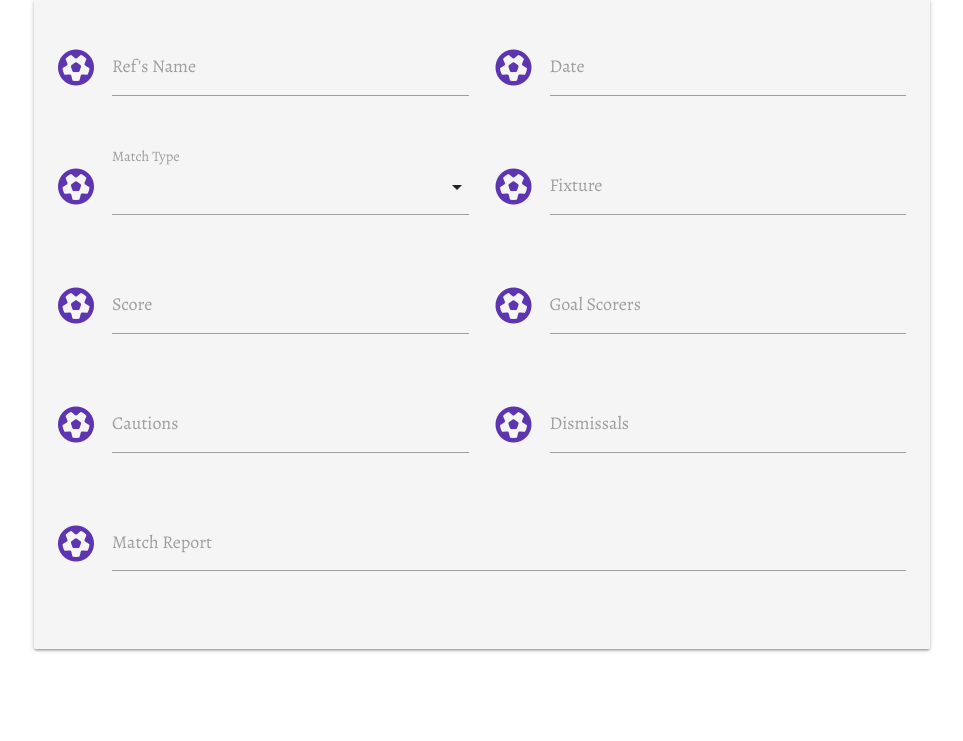
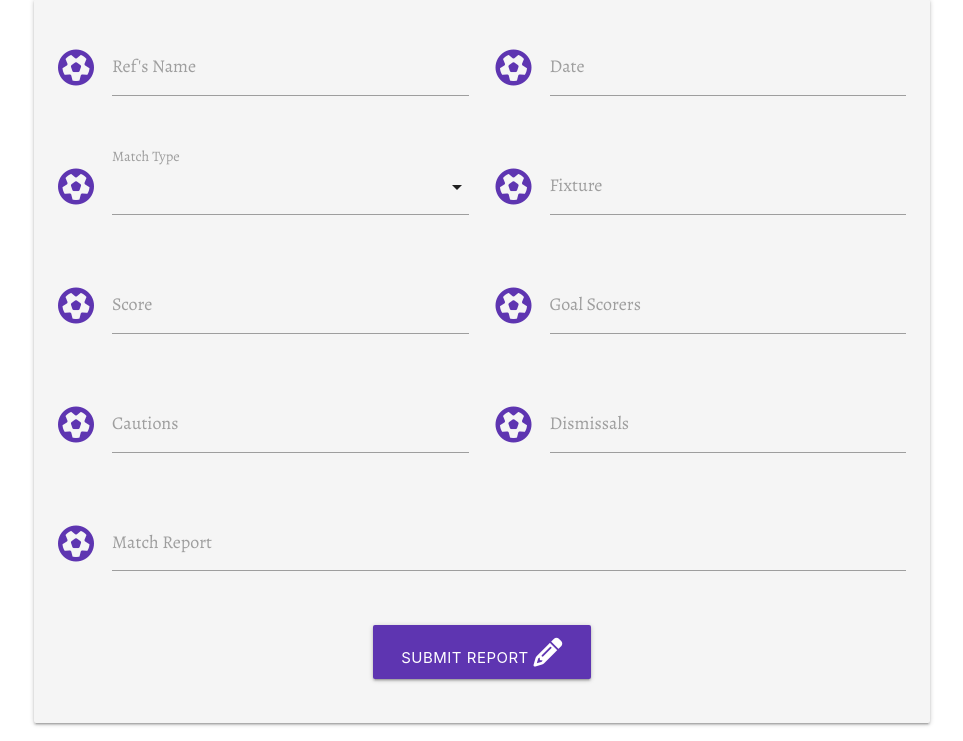
Before and after one commit to adamparker75/Ref_Report, a Flask app: page /submit_report in a window 1280 px wide. Shown: the part 514-1255 px from the top of the page, without its empty margins (158-1121 px from the left). Before the commit the page ends 1166 px from the top, so only its background shows below. Run offline with Flask 2, Linux system fonts and the light colour scheme; data that the repository does not hold is empty; some libraries are stand-ins or nearby versions.

Commit message:
Added submit button to reports form, and created function in app.py

```diff
--- a/app.py
+++ b/app.py
@@ -18,20 +18,20 @@ app.secret_key = os.environ.get("SECRET_KEY")
 mongo = PyMongo(app)
 
 
-# Homepage route
+# Homepage function
 @app.route("/")
 def index():
     return render_template("index.html")
 
 
-# Reports route
+# Reports function
 @app.route("/get_reports")
 def get_reports():
     reports = list(mongo.db.reports.find())
     return render_template("reports.html", reports=reports)
 
 
-# Register route
+# Register function
 @app.route("/register", methods=["GET", "POST"])
 def register():
     if request.method == "POST":
@@ -56,7 +56,7 @@ def register():
     return render_template("register.html")
 
 
-# Login route
+# Login function
 @app.route("/login", methods=["GET", "POST"])
 def login():
     if request.method == "POST":
@@ -83,7 +83,7 @@ def login():
     return render_template("login.html")
 
 
-# Logout route
+# Logout function
 @app.route("/logout")
 def logout():
     flash("You are now logged out")
@@ -91,8 +91,26 @@ def logout():
     return redirect(url_for("login"))
 
 
-@app.route("/submit_report")
+# Submit report function
+@app.route("/submit_report", methods=["GET", "POST"])
 def submit_report():
+    if request.method == "POST":
+        new_report = {
+            "referee_name": request.form.get("referee_name"),
+            "report_date": request.form.get("report_date"),
+            "match_type": request.form.get("match_type"),
+            "report_fixture": request.form.get("report_fixture"),
+            "report_score": request.form.get("report_score"),
+            "report_scorers": request.form.get("report_scorers"),
+            "report_cautions": request.form.get("report_cautions"),
+            "report_dismissals": request.form.get("report_dismissals"),
+            "report_report": request.form.get("report_report"),
+            "created_by": session["user"]
+        }
+        mongo.db.reports.insert_one(new_report)
+        flash("Report successfully added!")
+        return redirect(url_for("get_reports"))
+
     match = mongo.db.match.find().sort("match_type", 1)
     return render_template("/submit_report.html", match=match)
 
--- a/templates/reports.html
+++ b/templates/reports.html
@@ -28,6 +28,7 @@
             Cautions: {{ report.report_cautions }}<br>
             Dismissals: {{ report.report_dismissals }}<br>
 			<p> Match Report: {{ report.report_report }}</p><br>
+            <p><em>by: {{ report.created_by }}</em></p>
 		</div>
 	</li>
 	{% endfor %}
--- a/templates/submit_report.html
+++ b/templates/submit_report.html
@@ -12,7 +12,7 @@
 
 </section>
 <div class="card-panel grey lighten-4">
-	<form class="col s12" method="POST" action="">
+	<form class="col s12" method="POST" action="{{ url_for('submit_report') }}">
 		<div class="row">
 			<div class="input-field col s6">
 				<i class="fas fa-futbol prefix deep-purple-text text-darken-1"></i>
@@ -47,13 +47,13 @@
 		<div class="row">
 			<div class="input-field col s6">
 				<i class="fas fa-futbol prefix deep-purple-text text-darken-1"></i>
-				<input id="report_score" name="report_score" minlength="4" maxlength="50"
+				<input id="report_score" name="report_score" minlength="2" maxlength="10"
 				        type="text" class="validate" required>
 				<label for="report_score">Score</label>
 			</div>
 			<div class="input-field col s6">
 				<i class="fas fa-futbol prefix deep-purple-text text-darken-1"></i>
-				<input id="report_scorers" name="report_scorers" minlength="4" maxlength="50"
+				<input id="report_scorers" name="report_scorers" minlength="4" maxlength="150"
 				        type="text" class="validate" required>
 				<label for="report_scorers">Goal Scorers</label>
 			</div>
@@ -61,13 +61,13 @@
 		<div class="row">
 			<div class="input-field col s6">
 				<i class="fas fa-futbol prefix deep-purple-text text-darken-1"></i>
-				<input id="report_cautions" name="report_cautions" minlength="4" maxlength="50"
+				<input id="report_cautions" name="report_cautions" minlength="4" maxlength="150"
 				        type="text" class="validate" required>
 				<label for="report_cautions">Cautions</label>
 			</div>
 			<div class="input-field col s6">
 				<i class="fas fa-futbol prefix deep-purple-text text-darken-1"></i>
-				<input id="report_dismissals" name="report_dismissals" minlength="4" maxlength="50"
+				<input id="report_dismissals" name="report_dismissals" minlength="4" maxlength="150"
 				        type="text" class="validate" required>
 				<label for="report_dismissals">Dismissals</label>
 			</div>
@@ -75,9 +75,16 @@
         <div class="row">
             <div class="input-field col s12">
                 <i class="fas fa-futbol prefix deep-purple-text text-darken-1"></i>
-                <textarea id="report_report" name="report_report" minlength="5" maxlength="300"
+                <textarea id="report_report" name="report_report" minlength="5" maxlength="500"
                     class="materialize-textarea validate" required></textarea>
                 <label for="report_report">Match Report</label>
+            </div>
+        </div>
+        <div class="row">
+            <div class="col s12 center-align">
+                <button type="submit" class="btn-large deep-purple darken-1">
+                    Submit Report <i class="fas fa-pencil-alt"></i>
+                </button>
             </div>
         </div>
 	</form>
```
